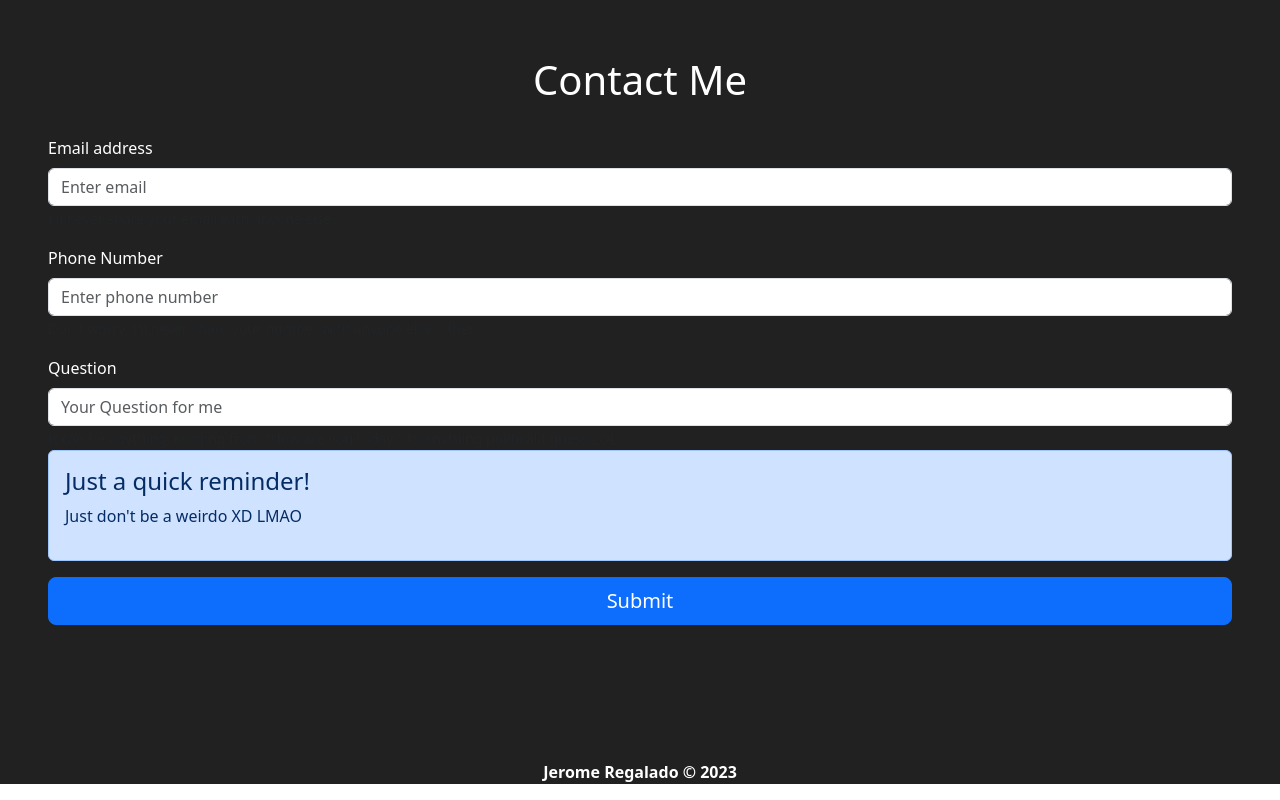
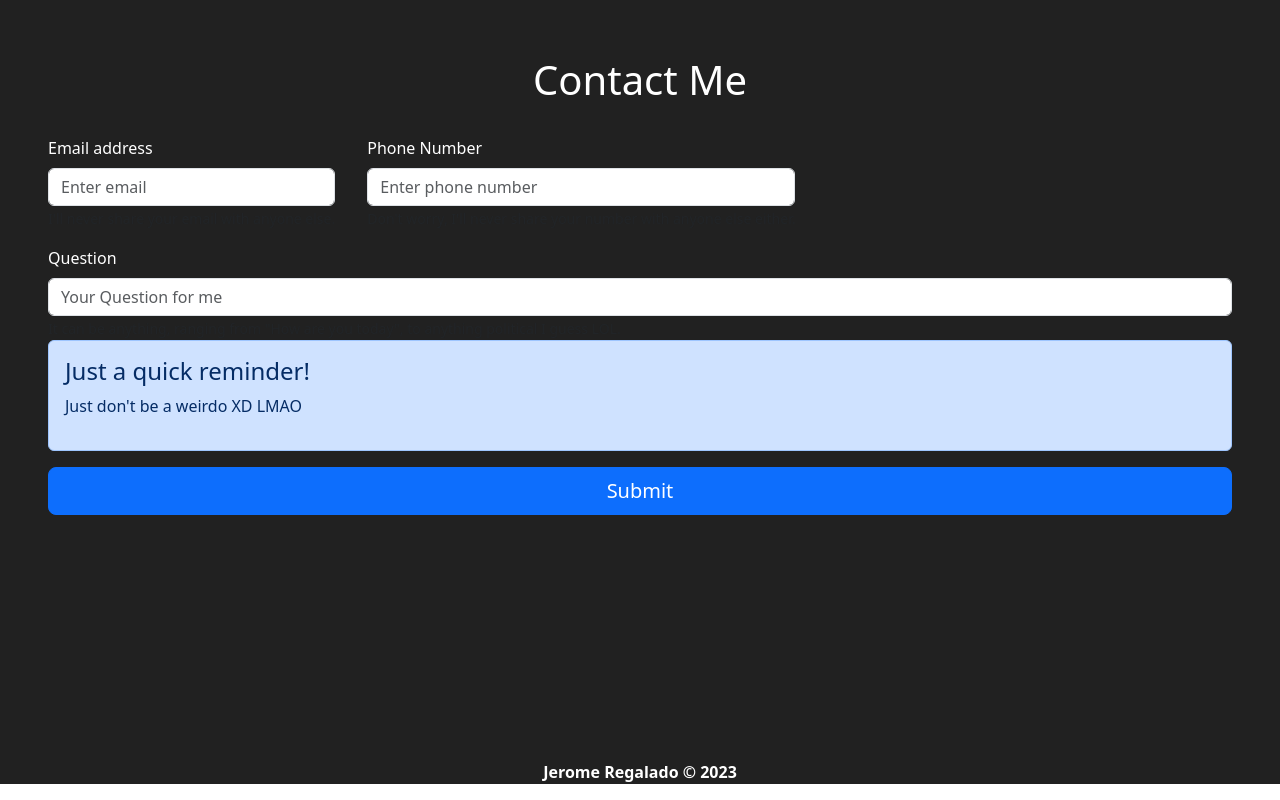
Before and after one commit to jeromeregalado/Regalado_Portfolio, a React (Create React App) app: page / in a window 1280 px wide. Shown: the part 2525-3325 px from the top of the page. Built offline with nearby package versions, Linux system fonts and the light colour scheme.

Commit message:
final changes

```diff
--- a/src/App.css
+++ b/src/App.css
@@ -209,3 +209,16 @@
   min-height: auto;
   width: 33%;
 }
+
+.grid2
+{
+  min-width: 100%;
+  display: flex;
+  flex-wrap: wrap;
+  flex-direction: row;
+}
+
+.paddingEmail
+{
+  padding-right: 2rem;
+}
--- a/src/Components/ContactMeForm.js
+++ b/src/Components/ContactMeForm.js
@@ -1,12 +1,15 @@
 import React from "react";
-import {Button, Form, Alert} from 'react-bootstrap';
+import {Button, Form, Alert, Row, Col} from 'react-bootstrap';
 
 const ContactMeForm = () =>{
     return(
       <div className="section paddingForContact">
       <h1 className="navBarCenterText">Contact Me</h1>
+
+
       <Form className='formFormat' action="https://getform.io/f/325d8b9e-e78e-42ec-afae-6e9ab3501a67" method="POST">
-                    <Form.Group className="mb-3" controlId="formBasicEmail">
+      <div className="grid2">
+                    <Form.Group className="mb-3 paddingEmail" controlId="formBasicEmail">
                       <Form.Label>Email address</Form.Label>
                       <Form.Control type="email" placeholder="Enter email" name="E-Mail" required/>
                       <Form.Text className="text-muted">
@@ -14,13 +17,14 @@ const ContactMeForm = () =>{
                       </Form.Text>
                     </Form.Group>
 
-                    <Form.Group className="mb-3" controlId="formBasicEmail">
+                    <Form.Group className="mb-3" controlId="formPhoneNumber">
                       <Form.Label>Phone Number</Form.Label>
-                      <Form.Control type="number" placeholder="Enter phone number" name="Number" required/>
+                      <Form.Control type="text" placeholder="Enter phone number" name="Number" required/>
                       <Form.Text className="text-muted">
                         Don't worry, I'll never share your number with anyone else either.
                       </Form.Text>
                     </Form.Group>
+      </div>
 
                     <Form.Group className="mb-3" controlId="formQuestion">
                       <Form.Label>Question</Form.Label>
```
